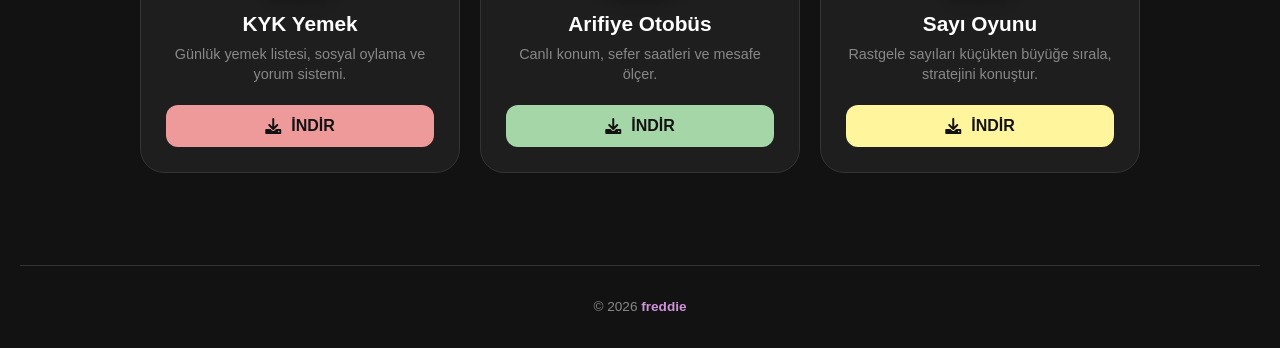
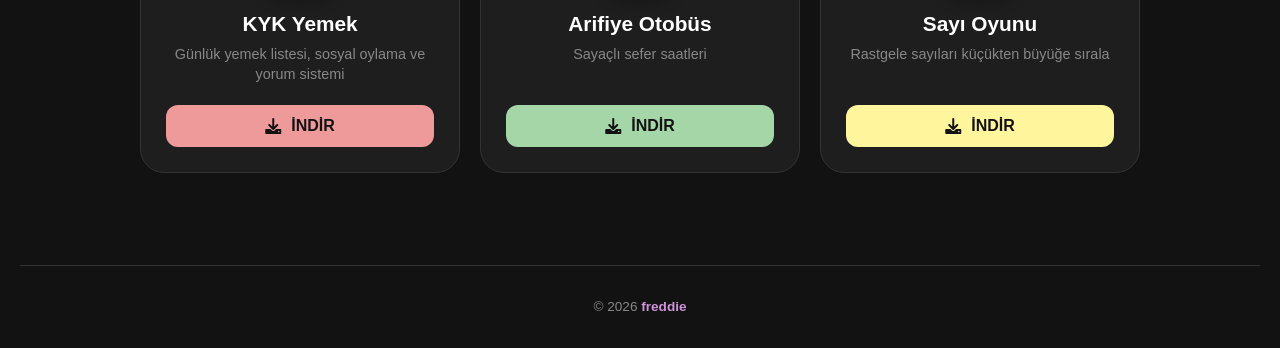
Before and after one commit to freddiechill/uygulamalar, a plain HTML site: page index.html in a window 1280 px wide. Shown: the part 452-800 px from the top of the page. Drawn offline with Linux system fonts and the light colour scheme; a web font is replaced by a local one.

Commit message:
Update index.html

```diff
--- a/index.html
+++ b/index.html
@@ -257,7 +257,7 @@
         <div class="app-card card-kyk">
             <img src="https://raw.githubusercontent.com/freddiechill/gorsel-depom/refs/heads/main/kykyemek_20251122_043032_0000.png" class="app-icon">
             <div class="app-title">KYK Yemek</div>
-            <div class="app-desc">Günlük yemek listesi, sosyal oylama ve yorum sistemi.</div>
+            <div class="app-desc">Günlük yemek listesi, sosyal oylama ve yorum sistemi</div>
             <a href="KYK Yemek.apk" class="download-btn" download>
                 <i class="fas fa-download"></i> İNDİR
             </a>
@@ -266,7 +266,7 @@
         <div class="app-card card-bus">
             <img src="https://raw.githubusercontent.com/freddiechill/gorsel-depom/refs/heads/main/favicon.png" class="app-icon">
             <div class="app-title">Arifiye Otobüs</div>
-            <div class="app-desc">Canlı konum, sefer saatleri ve mesafe ölçer.</div>
+            <div class="app-desc">Sayaçlı sefer saatleri</div>
             <a href="Arifiye Otobüs.apk" class="download-btn" download>
                 <i class="fas fa-download"></i> İNDİR
             </a>
@@ -275,7 +275,7 @@
         <div class="app-card card-game">
             <img src="https://raw.githubusercontent.com/freddiechill/gorsel-depom/refs/heads/main/sayioyunu.png" class="app-icon">
             <div class="app-title">Sayı Oyunu</div>
-            <div class="app-desc">Rastgele sayıları küçükten büyüğe sırala, stratejini konuştur.</div>
+            <div class="app-desc">Rastgele sayıları küçükten büyüğe sırala</div>
             <a href="Sayı Oyunu.apk" class="download-btn" download>
                 <i class="fas fa-download"></i> İNDİR
             </a>
```
